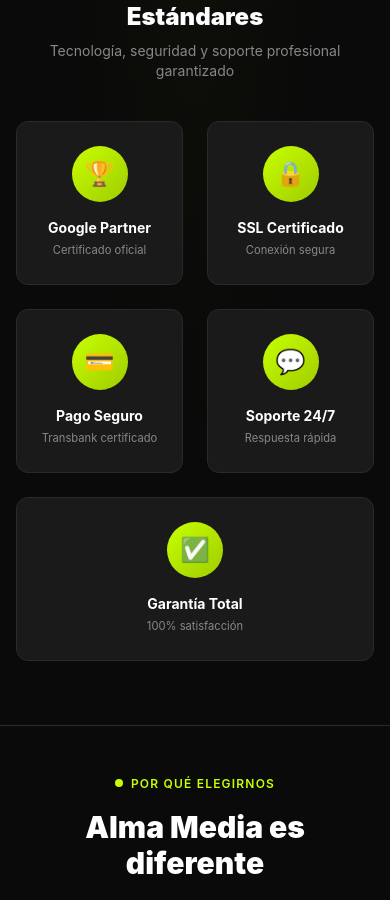
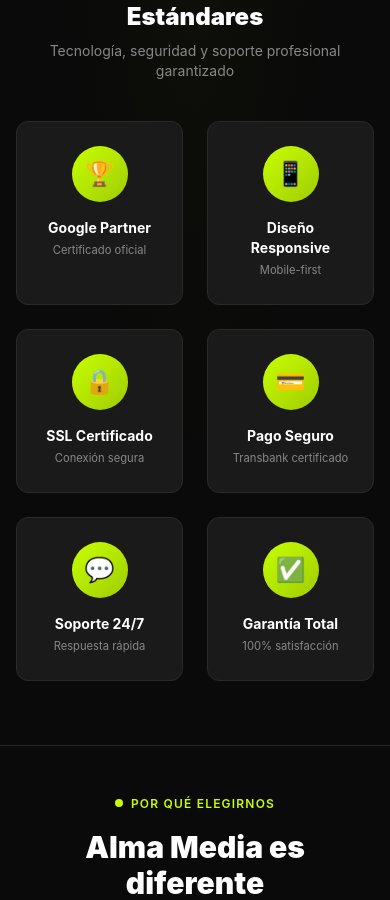
Before and after one commit to cristiancartes84-byte/almamedia, a Next.js app: page / in a window 390 px wide. Shown: the part 1709-2609 px from the top of the page. Built offline with nearby package versions, Linux system fonts and the light colour scheme.

Commit message:
Add responsive design badge to trust section

```diff
--- a/app/page.tsx
+++ b/app/page.tsx
@@ -166,13 +166,21 @@ export default function Home() {
             <p className="text-sm text-[var(--color-muted)]">Tecnología, seguridad y soporte profesional garantizado</p>
           </div>
 
-          <div className="grid grid-cols-2 md:grid-cols-5 gap-6">
+          <div className="grid grid-cols-2 md:grid-cols-3 lg:grid-cols-6 gap-6">
             <div className="group bg-[var(--color-card)] border border-[var(--color-border)] rounded-xl p-6 text-center hover:border-[var(--color-accent)] hover:bg-[rgba(200,255,0,0.05)] hover:-translate-y-1 transition-all cursor-default">
               <div className="w-14 h-14 mx-auto mb-4 bg-gradient-to-br from-[var(--color-accent)] to-[#9FCC00] rounded-full flex items-center justify-center group-hover:scale-110 transition-transform">
                 <span className="text-2xl">🏆</span>
               </div>
               <p className="text-sm font-bold mb-1">Google Partner</p>
               <p className="text-[0.7rem] text-[var(--color-muted)]">Certificado oficial</p>
+            </div>
+
+            <div className="group bg-[var(--color-card)] border border-[var(--color-border)] rounded-xl p-6 text-center hover:border-[var(--color-accent)] hover:bg-[rgba(200,255,0,0.05)] hover:-translate-y-1 transition-all cursor-default">
+              <div className="w-14 h-14 mx-auto mb-4 bg-gradient-to-br from-[var(--color-accent)] to-[#9FCC00] rounded-full flex items-center justify-center group-hover:scale-110 transition-transform">
+                <span className="text-2xl">📱</span>
+              </div>
+              <p className="text-sm font-bold mb-1">Diseño Responsive</p>
+              <p className="text-[0.7rem] text-[var(--color-muted)]">Mobile-first</p>
             </div>
 
             <div className="group bg-[var(--color-card)] border border-[var(--color-border)] rounded-xl p-6 text-center hover:border-[var(--color-accent)] hover:bg-[rgba(200,255,0,0.05)] hover:-translate-y-1 transition-all cursor-default">
@@ -199,7 +207,7 @@ export default function Home() {
               <p className="text-[0.7rem] text-[var(--color-muted)]">Respuesta rápida</p>
             </div>
 
-            <div className="group bg-[var(--color-card)] border border-[var(--color-border)] rounded-xl p-6 text-center hover:border-[var(--color-accent)] hover:bg-[rgba(200,255,0,0.05)] hover:-translate-y-1 transition-all cursor-default col-span-2 md:col-span-1">
+            <div className="group bg-[var(--color-card)] border border-[var(--color-border)] rounded-xl p-6 text-center hover:border-[var(--color-accent)] hover:bg-[rgba(200,255,0,0.05)] hover:-translate-y-1 transition-all cursor-default">
               <div className="w-14 h-14 mx-auto mb-4 bg-gradient-to-br from-[var(--color-accent)] to-[#9FCC00] rounded-full flex items-center justify-center group-hover:scale-110 transition-transform">
                 <span className="text-2xl">✅</span>
               </div>
```
